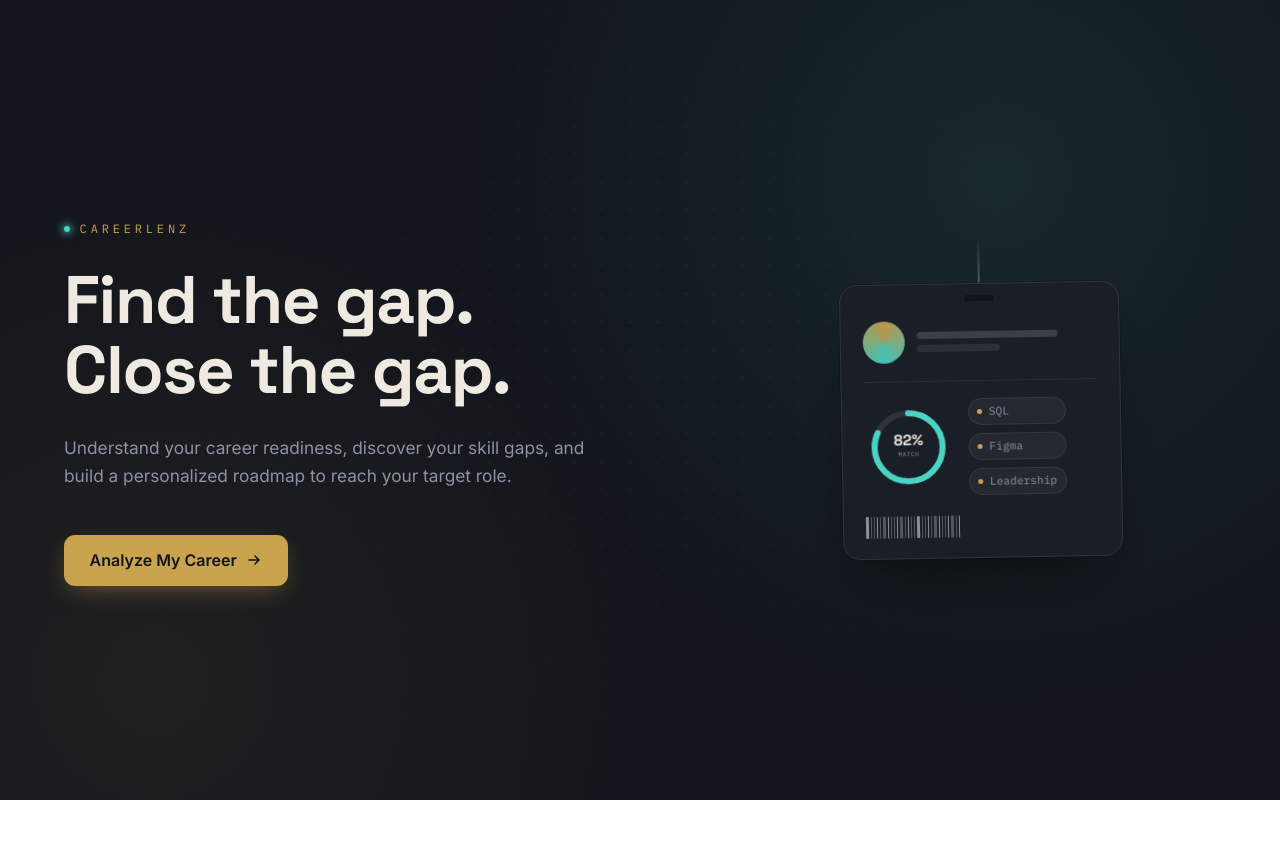
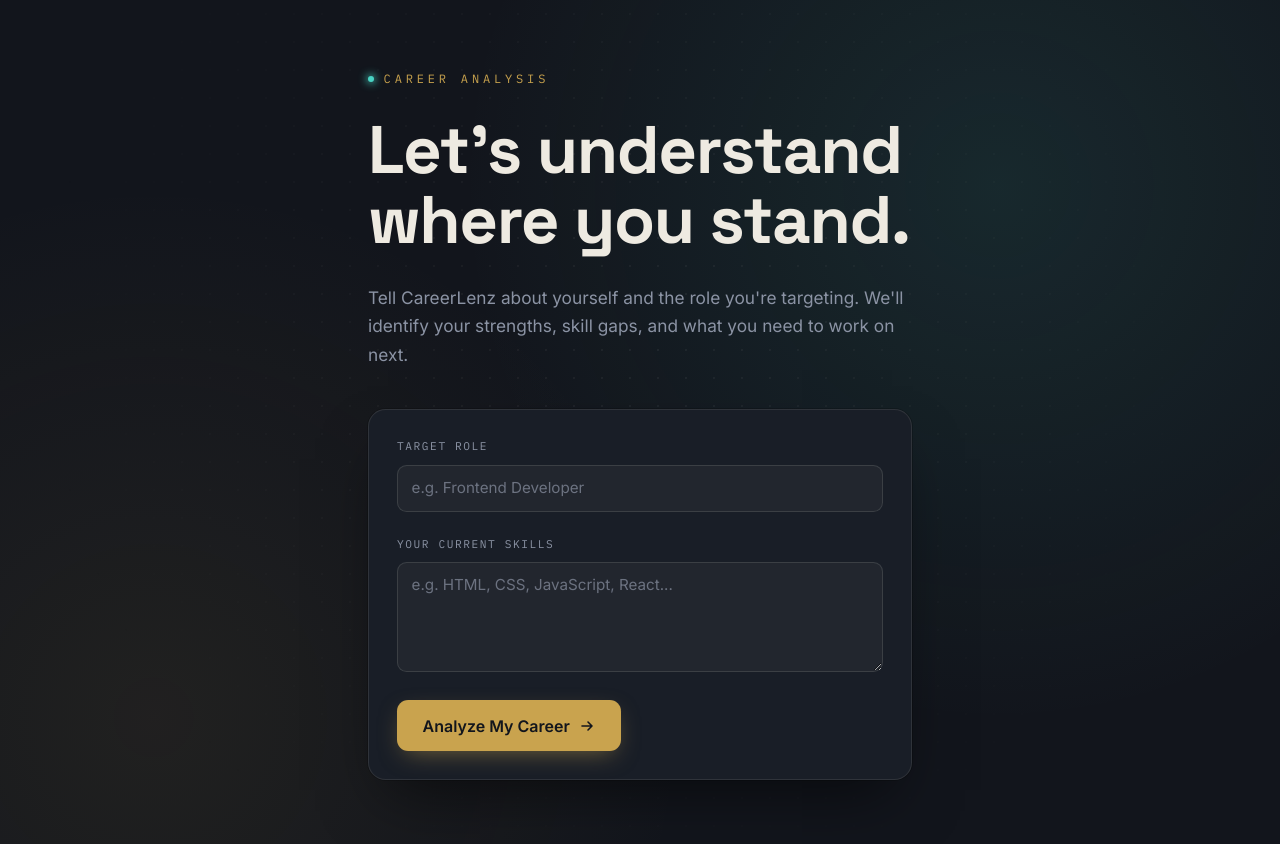
Before and after one commit to Sumedha29-source/CareerLenz, a React (Vite) app in the folder frontend/: page / in a window 1280 px wide. Both pictures are taken after a click on the button "Analyze My Career". Before the commit the page ends 800 px from the top, so only its background shows below. Built offline with nearby package versions, Linux system fonts and the light colour scheme.

Commit message:
feat: added career analysis form

```diff
--- a/frontend/src/App.css
+++ b/frontend/src/App.css
@@ -1,13 +1,16 @@
 @import url("https://fonts.googleapis.com/css2?family=Space+Grotesk:wght@400;500;700&family=Inter:wght@400;500;600&family=IBM+Plex+Mono:wght@400;500&display=swap");
 
-.cl-root {
+:root {
   --ink: #12151c;
   --panel: #191e27;
   --paper: #eeeae1;
   --muted: #8b93a4;
   --brass: #c9a34e;
   --teal: #49d3c4;
+}
 
+.cl-root,
+.cl-analysis {
   min-height: 100vh;
 
   background:
@@ -39,7 +42,8 @@
   box-sizing: border-box;
 }
 
-.cl-root::before {
+.cl-root::before,
+.cl-analysis::before {
   content: "";
 
   position: absolute;
@@ -520,3 +524,116 @@
     justify-content: center;
   }
 }
+
+/* Analysis page */
+
+.cl-analysis-container {
+  max-width: 34rem;
+  width: 100%;
+
+  position: relative;
+  z-index: 1;
+}
+
+.cl-analysis-form {
+  margin-top: 2.5rem;
+
+  display: flex;
+  flex-direction: column;
+  gap: 1.5rem;
+
+  background: var(--panel);
+
+  border:
+    1px solid rgba(238, 234, 225, 0.1);
+
+  border-radius: 1.1rem;
+
+  padding: 1.75rem;
+
+  box-shadow:
+    0 30px 60px -20px rgba(0, 0, 0, 0.55),
+    0 0 0 1px rgba(0, 0, 0, 0.2);
+}
+
+.cl-field {
+  display: flex;
+  flex-direction: column;
+  gap: 0.6rem;
+}
+
+.cl-field label {
+  font-family: "IBM Plex Mono", monospace;
+
+  font-size: 0.7rem;
+
+  letter-spacing: 0.14em;
+
+  text-transform: uppercase;
+
+  color: var(--muted);
+}
+
+.cl-field input,
+.cl-field textarea {
+  font-family: "Inter", sans-serif;
+
+  font-size: 0.95rem;
+
+  color: var(--paper);
+
+  background: rgba(238, 234, 225, 0.04);
+
+  border:
+    1px solid rgba(238, 234, 225, 0.12);
+
+  border-radius: 0.6rem;
+
+  padding: 0.7rem 0.85rem;
+
+  outline: none;
+
+  transition:
+    border-color 0.15s ease,
+    box-shadow 0.15s ease,
+    background 0.15s ease;
+}
+
+.cl-field input::placeholder,
+.cl-field textarea::placeholder {
+  color: rgba(139, 147, 164, 0.7);
+}
+
+.cl-field input:hover,
+.cl-field textarea:hover {
+  border-color: rgba(238, 234, 225, 0.22);
+}
+
+.cl-field input:focus,
+.cl-field textarea:focus {
+  border-color: var(--teal);
+
+  background: rgba(73, 211, 196, 0.05);
+
+  box-shadow: 0 0 0 3px rgba(73, 211, 196, 0.15);
+}
+
+.cl-field textarea {
+  min-height: 110px;
+
+  resize: vertical;
+
+  line-height: 1.5;
+}
+
+.cl-analysis-form .cl-cta {
+  align-self: flex-start;
+
+  margin-top: 0.25rem;
+}
+
+@media (max-width: 899px) {
+  .cl-analysis {
+    padding: 3rem 1.5rem;
+  }
+}
--- a/frontend/src/App.jsx
+++ b/frontend/src/App.jsx
@@ -1,5 +1,19 @@
-import React from "react";
+import { useState } from "react";
 import "./App.css";
+
+function Arrow() {
+  return (
+    <svg width="16" height="16" viewBox="0 0 16 16" fill="none">
+      <path
+        d="M3 8H13M13 8L9 4M13 8L9 12"
+        stroke="currentColor"
+        strokeWidth="1.6"
+        strokeLinecap="round"
+        strokeLinejoin="round"
+      />
+    </svg>
+  );
+}
 
 function ReadinessRing({ value = 82 }) {
   const r = 34;
@@ -8,12 +22,7 @@
 
   return (
     <svg className="cl-ring-svg" viewBox="0 0 88 88">
-      <circle
-        className="cl-ring-track"
-        cx="44"
-        cy="44"
-        r={r}
-      />
+      <circle className="cl-ring-track" cx="44" cy="44" r={r} />
 
       <circle
         className="cl-ring-progress"
@@ -24,21 +33,11 @@
         strokeDashoffset={offset}
       />
 
-      <text
-        x="44"
-        y="42"
-        textAnchor="middle"
-        className="cl-ring-num"
-      >
+      <text x="44" y="42" textAnchor="middle" className="cl-ring-num">
         {value}%
       </text>
 
-      <text
-        x="44"
-        y="53"
-        textAnchor="middle"
-        className="cl-ring-label"
-      >
+      <text x="44" y="53" textAnchor="middle" className="cl-ring-label">
         MATCH
       </text>
     </svg>
@@ -96,7 +95,65 @@
   );
 }
 
+function CareerAnalysis() {
+  return (
+    <main className="cl-analysis">
+      <div className="cl-analysis-container">
+        <p className="cl-eyebrow">
+          <span className="cl-eyebrow-dot" />
+          Career Analysis
+        </p>
+
+        <h1 className="cl-heading">
+          Let's understand
+          <br />
+          where you stand.
+        </h1>
+
+        <p className="cl-body">
+          Tell CareerLenz about yourself and the role you're targeting.
+          We'll identify your strengths, skill gaps, and what you need
+          to work on next.
+        </p>
+
+        <form
+          className="cl-analysis-form"
+          onSubmit={(e) => e.preventDefault()}
+        >
+          <div className="cl-field">
+            <label htmlFor="target-role">Target Role</label>
+            <input
+              id="target-role"
+              type="text"
+              placeholder="e.g. Frontend Developer"
+            />
+          </div>
+
+          <div className="cl-field">
+            <label htmlFor="current-skills">Your Current Skills</label>
+            <textarea
+              id="current-skills"
+              placeholder="e.g. HTML, CSS, JavaScript, React..."
+            />
+          </div>
+
+          <button className="cl-cta" type="submit">
+            Analyze My Career
+            <Arrow />
+          </button>
+        </form>
+      </div>
+    </main>
+  );
+}
+
 function App() {
+  const [showAnalysis, setShowAnalysis] = useState(false);
+
+  if (showAnalysis) {
+    return <CareerAnalysis />;
+  }
+
   return (
     <main className="cl-root">
       <div className="cl-grid">
@@ -117,23 +174,9 @@
             and build a personalized roadmap to reach your target role.
           </p>
 
-          <button className="cl-cta">
+          <button className="cl-cta" onClick={() => setShowAnalysis(true)}>
             Analyze My Career
-
-            <svg
-              width="16"
-              height="16"
-              viewBox="0 0 16 16"
-              fill="none"
-            >
-              <path
-                d="M3 8H13M13 8L9 4M13 8L9 12"
-                stroke="currentColor"
-                strokeWidth="1.6"
-                strokeLinecap="round"
-                strokeLinejoin="round"
-              />
-            </svg>
+            <Arrow />
           </button>
         </div>
 
```
